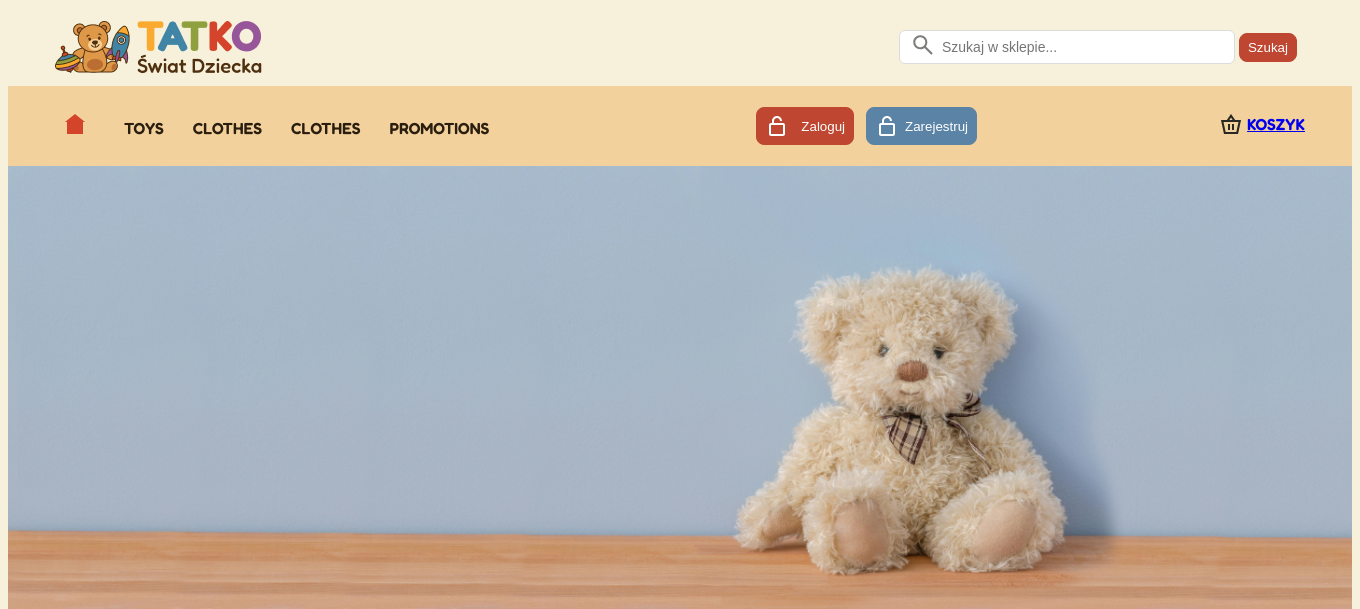
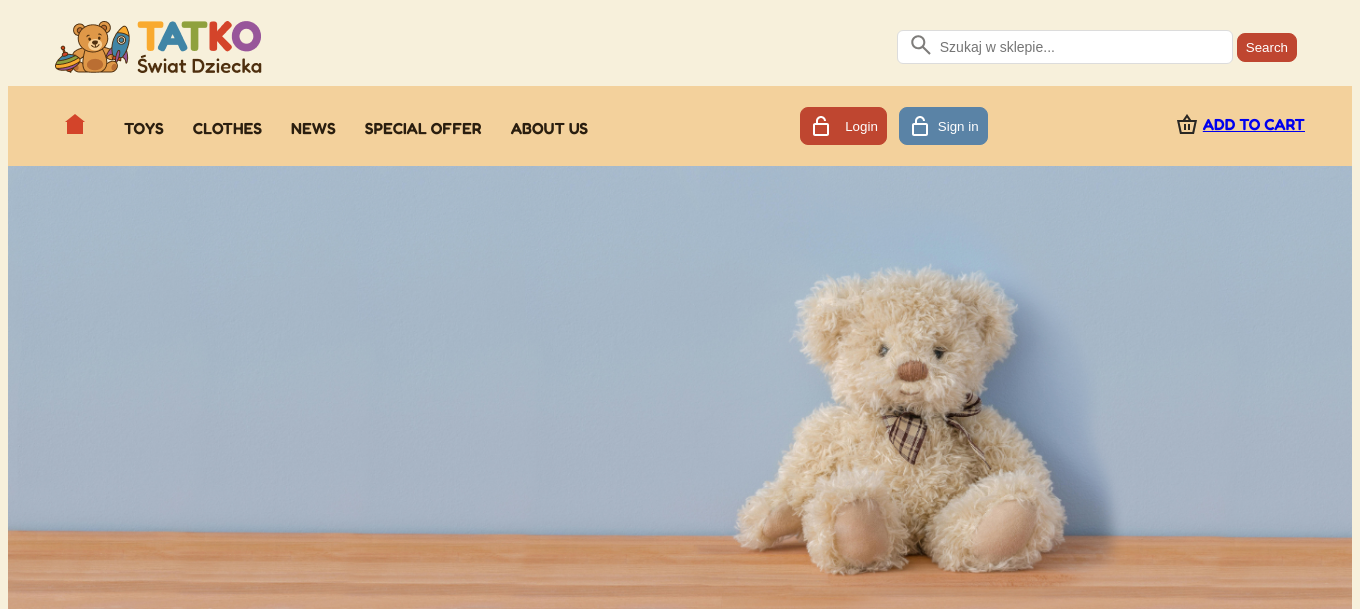
Before and after one commit to adrian77792/Project_4, a Django app: page / in a window 1360 px wide. Shown: the top 609 px of the page. Run offline with Django 5.2, Linux system fonts and the light colour scheme; data that the repository does not hold is empty.

Commit message:
update header text content

```diff
--- a/core/templates/core/header.html
+++ b/core/templates/core/header.html
@@ -13,7 +13,7 @@
                 <img src="{% static 'core/images/search.svg' %}" alt="Logo" />
             </span>
             <input type="text" placeholder="Szukaj w sklepie...">
-            <button class="h-btn-primary">Szukaj</button>
+            <button class="h-btn-primary">Search</button>
         </div>
 
 
@@ -32,25 +32,26 @@
 
                 <a class="h-menu-link" href="#">TOYS</a>
                 <a class="h-menu-link" href="#">CLOTHES</a>
-                <a class="h-menu-link" href="#">CLOTHES</a>
-                <a class="h-menu-link" href="#">PROMOTIONS</a>
+                <a class="h-menu-link" href="#">NEWS</a>
+                <a class="h-menu-link" href="#">SPECIAL OFFER</a>
+                <a class="h-menu-link" href="#">ABOUT US</a>
 
             </div>
 
             <div class="header-actions">
                 <button class="h-btn-primary">
                     <img src="{% static 'core/images/login.svg' %}" alt="Logo" />
-                    Zaloguj
+                    Login
                 </button>
                 <button class="h-btn-secondary">
                     <img src="{% static 'core/images/login.svg' %}" alt="Logo" />
-                    Zarejestruj
+                    Sign in
                 </button>
             </div>
 
             <div class="cart">
                 <img src="{% static 'core/images/iconcontainer.svg' %}" alt="Logo" />
-                <a class="h-menu-link" href="#">KOSZYK</a>
+                <a class="h-menu-link" href="#">Add to cart</a>
 
 
             </div>
```
